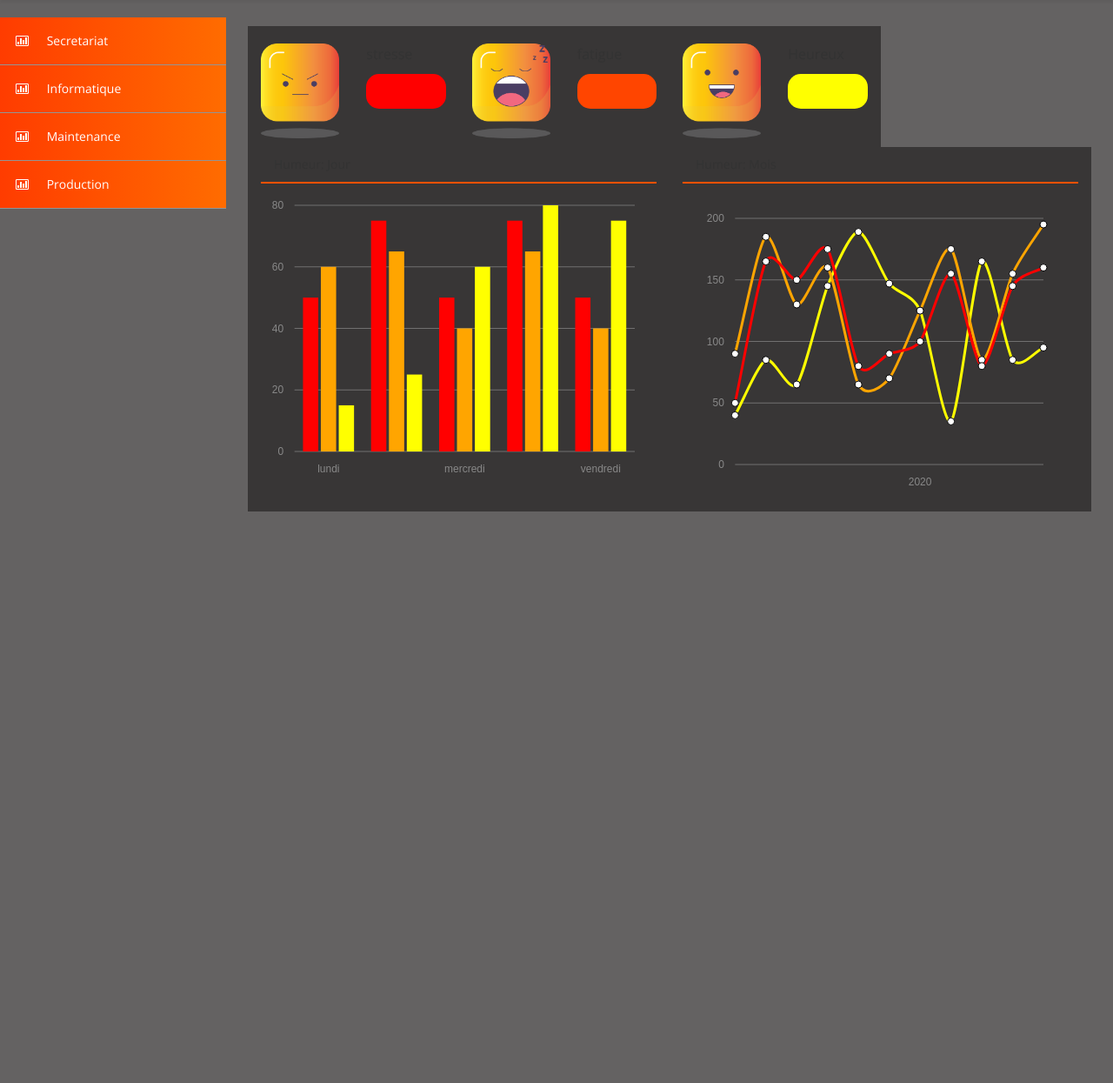
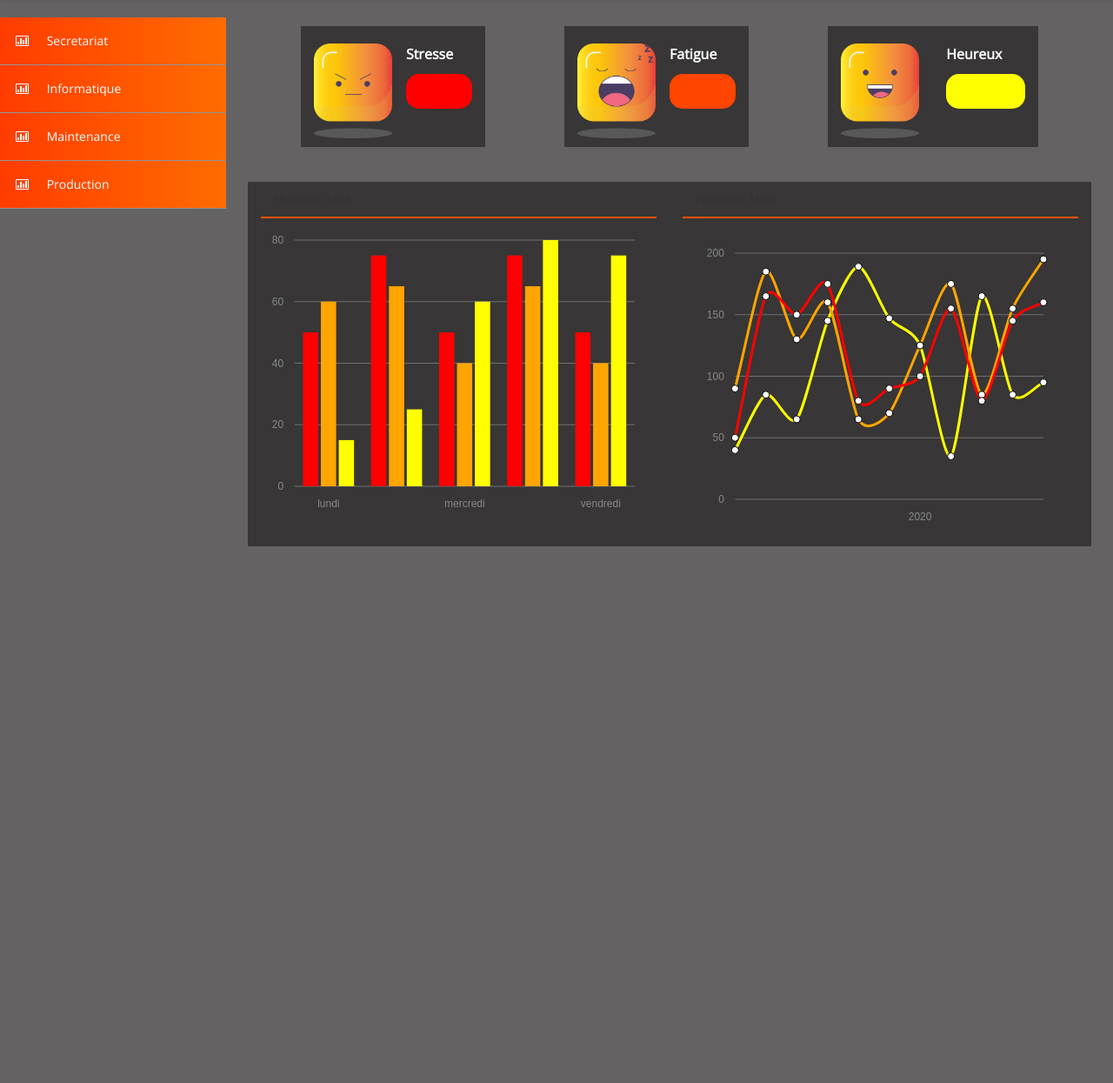
Before and after one commit to skyrebel/softrh, a PHP site: page /hybrid-admin-free-web-template/chart.html in a window 1280 px wide. Shown: the part 60-1305 px from the top of the page at 87% size. Run offline with PHP 8.4, Linux system fonts and the light colour scheme; grey boxes are pictures that could not be loaded.

Commit message:
modification du dashboard

```diff
--- a/hybrid-admin-free-web-template/assets/css/custom-styles.css
+++ b/hybrid-admin-free-web-template/assets/css/custom-styles.css
@@ -639,3 +639,18 @@ font-size: 19px;
   border-radius: 15px;
   background-color: yellow;
 }
+
+.marge-right {
+  margin-right: 15px;
+}
+
+.row-legend {
+  display: flex;
+  justify-content: space-between;
+  margin-bottom: 40px;
+}
+
+.text-legend {
+  color: white;
+  font-weight: bold;
+}
--- a/hybrid-admin-free-web-template/chart.html
+++ b/hybrid-admin-free-web-template/chart.html
@@ -136,27 +136,27 @@
         <div id="page-wrapper">
             <div id="page-inner">
                 <!-- /. ROW  -->
-                <div class="row">
+                <div class="row row-legend">
                     <div class="col-lg-3">
-                        <div class="row bg-graphics ">
+                        <div class="row bg-graphics marge-right ">
                             <div class="col-lg-6">
                                 <p><img href="#" class="img-fluid" src="../media/stresse.png" alt="image" width="90"
                                 ></p>
                             </div>
                             <div class="col-lg-6">
-                                <p>stresse</p>
+                                <p class="text-legend">Stresse</p>
                                 <div class="color-choice-red"></div>
                             </div>
                         </div>
                     </div>
                     <div class="col-lg-3">
-                        <div class="row bg-graphics ">
+                        <div class="row bg-graphics marge-right">
                             <div class="col-lg-6">
                                 <p><img href="#" class="img-fluid" src="../media/fatigue.png" alt="image" width="90"
                                 ></p>
                             </div>
                             <div class="col-lg-6 ">
-                                <p class="text-white">fatigue</p>
+                                <p class="text-legend">Fatigue</p>
                                 <div class="color-choice-orange"></div>
                             </div>
                         </div>
@@ -167,8 +167,8 @@
                                 <p class=""><img href="#" class="img-fluid" src="../media/heureux.png" alt="image" width="90"
                                 ></p>
                             </div>
-                            <div class="col-lg-6 text-white">
-                                <p>Heureux</p>
+                            <div class="col-lg-6">
+                                <p class="text-legend">Heureux</p>
                                 <div class="color-choice-yellow"></div>
                             </div>
                         </div>
```
